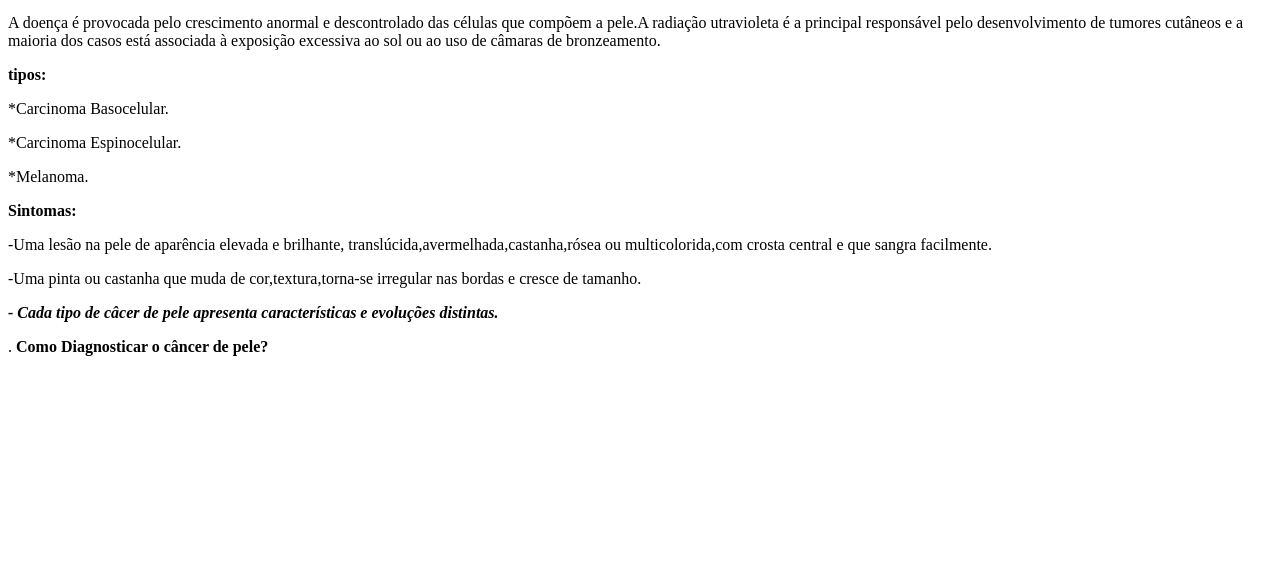
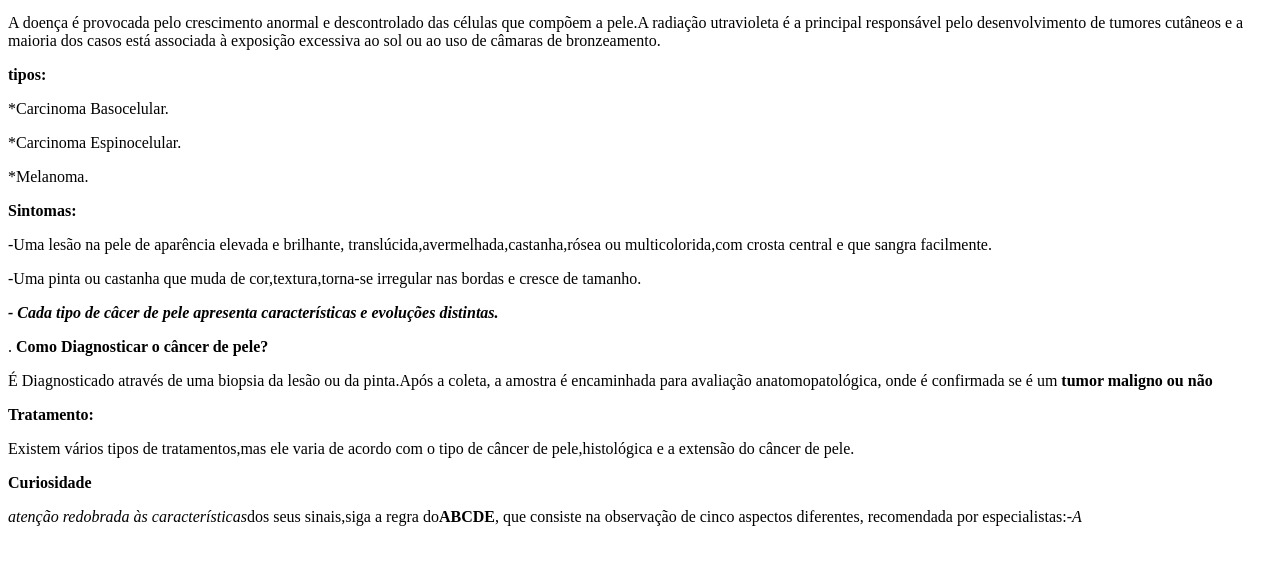
Before and after one commit to VanessaAparecidaSantos/pagina1A, a plain HTML site: page index.html in a window 1280 px wide. Shown: the part 100-664 px from the top of the page. Drawn offline with Linux system fonts and the light colour scheme.

Commit message:
versão1

```diff
--- a/index.html
+++ b/index.html
@@ -17,6 +17,12 @@
   <p>-Uma pinta ou castanha que muda de cor,textura,torna-se irregular nas bordas e cresce de tamanho.</p>
   <p><strong><em>- Cada tipo de câcer de pele apresenta características e evoluções distintas.</p></strong></em>.
 <strong>Como Diagnosticar o câncer de pele?</strong>
+   <p>É Diagnosticado através de uma biopsia da lesão ou da pinta.Após a coleta, a amostra é encaminhada para avaliação anatomopatológica, onde é confirmada se é um <strong>tumor maligno ou não</strong> </p>
+   <strong>Tratamento:</strong>
+   <p>Existem vários tipos de tratamentos,mas ele varia de acordo com o tipo de câncer de pele,histológica e a extensão do câncer de pele.
+   </p>
+   <strong>Curiosidade</strong>
+   <p><em>atenção redobrada às características</em>dos seus sinais,siga a regra do<strong>ABCDE</strong>, que consiste na observação de cinco aspectos diferentes, recomendada por especialistas:<em>-A</em></p>
 
 
   </body>
```
